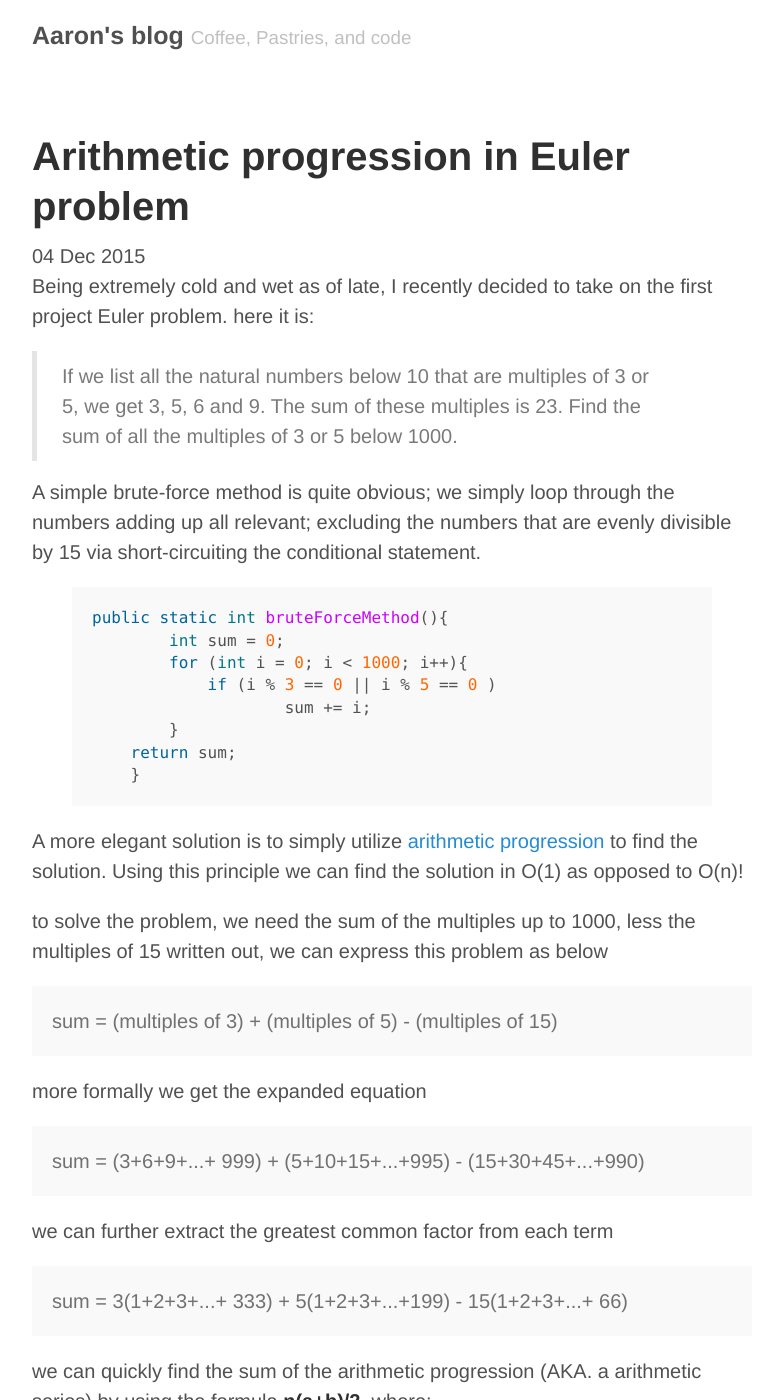
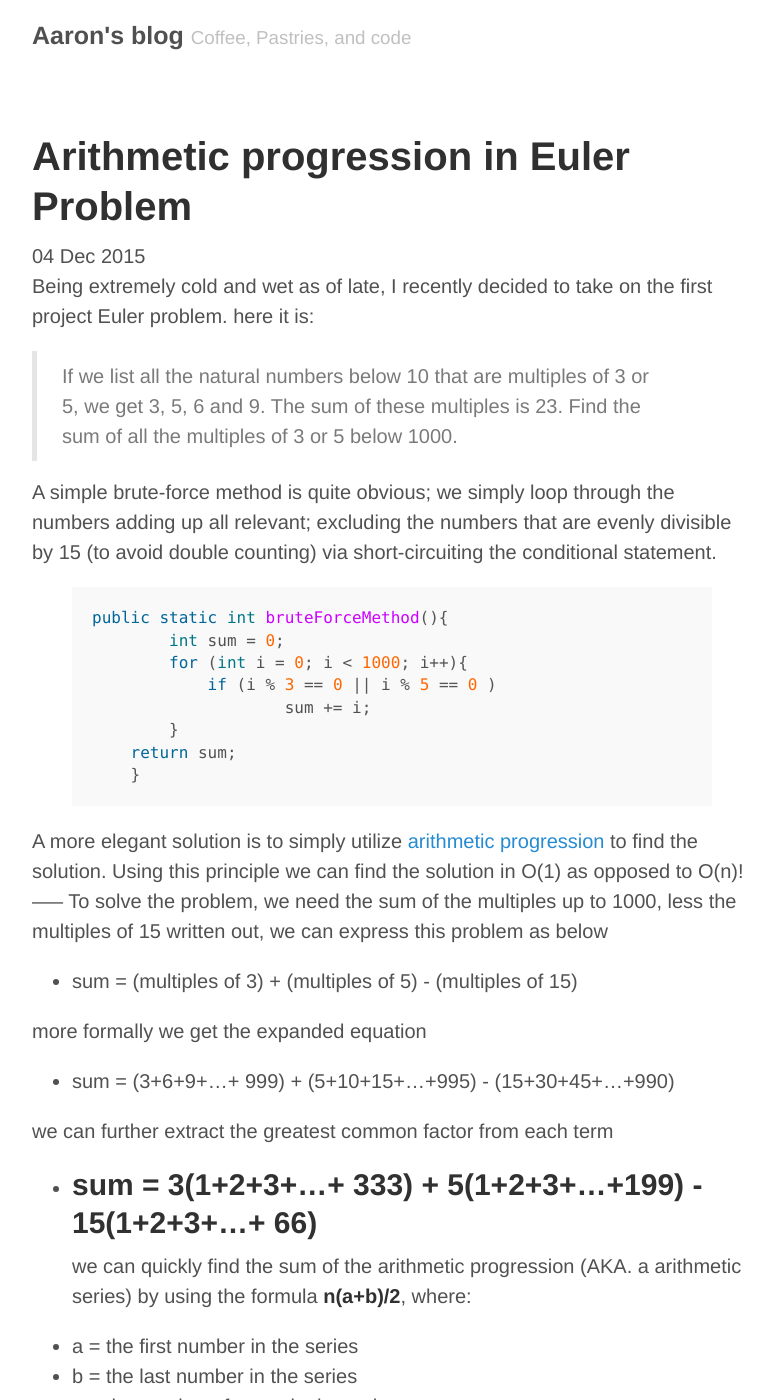
Before and after one commit to aahill/aahill.github.io, a Jekyll site: the page built from _posts/2015-12-04- project-euler1.md, in a window 1280 px wide and 1400 px high. Shown: the whole window, without its empty margins (248-1021 px from the left). Built offline with Jekyll 4.4.1, drawn with Linux system fonts in a browser that asks for light colours.

Commit message:
12/04/2015 post

```diff
--- a/_posts/2015-12-04- project-euler1.md
+++ b/_posts/2015-12-04- project-euler1.md
@@ -1,6 +1,6 @@
 ---
 layout: post
-title: Arithmetic progression in Euler problem # 1
+title: Arithmetic progression in Euler Problem # 1
 ---
 
 Being extremely cold and wet as of late, I recently decided to take on the first project
@@ -11,8 +11,8 @@ Euler problem.  here it is:
 >	Find the sum of all the multiples of 3 or 5 below 1000.
 
 A simple brute-force method is quite obvious; we simply loop through the numbers adding
-up all relevant; excluding the numbers that are evenly divisible by 15 via short-circuiting
-the conditional statement.
+up all relevant; excluding the numbers that are evenly divisible by 15 (to avoid double counting)
+via short-circuiting the conditional statement.
 
 {% highlight java %}
 public static int bruteForceMethod(){
@@ -27,20 +27,17 @@ public static int bruteForceMethod(){
 
 A more elegant solution is to simply utilize <a href="http://en.wikipedia.org/wiki/Arithmetic_progression">arithmetic progression</a>
 to find the solution. Using this principle we can find the solution in O(1) as opposed to O(n)!
+-----
+To solve the problem, we need the sum of the multiples up to 1000, less the multiples of 15
+written out, we can express this problem as below
+- sum = (multiples of 3) + (multiples of 5) - (multiples of 15)
 
-to solve the problem, we need the sum of the multiples up to 1000, less the multiples of 15
-written out, we can express this problem as below
-<div class="message">
-sum = (multiples of 3) + (multiples of 5) - (multiples of 15)
-</div>
 more formally we get the expanded equation
-<div class="message">
-sum = (3+6+9+...+ 999) + (5+10+15+...+995) - (15+30+45+...+990)
-</div>
+- sum = (3+6+9+...+ 999) + (5+10+15+...+995) - (15+30+45+...+990)
+
 we can further extract the greatest common factor from each term
-<div class="message">
-sum = 3(1+2+3+...+ 333) + 5(1+2+3+...+199) - 15(1+2+3+...+ 66)
-</div>
+- sum = 3(1+2+3+...+ 333) + 5(1+2+3+...+199) - 15(1+2+3+...+ 66)
+-----
 we can quickly find the sum of the arithmetic progression (AKA. a arithmetic series) by using the formula
 **n(a+b)/2**, where:
 - a = the first number in the series
```
Also changed, not shown: other parts of _posts/2015-12-04- project-euler1.md (+3 -0 lines).
